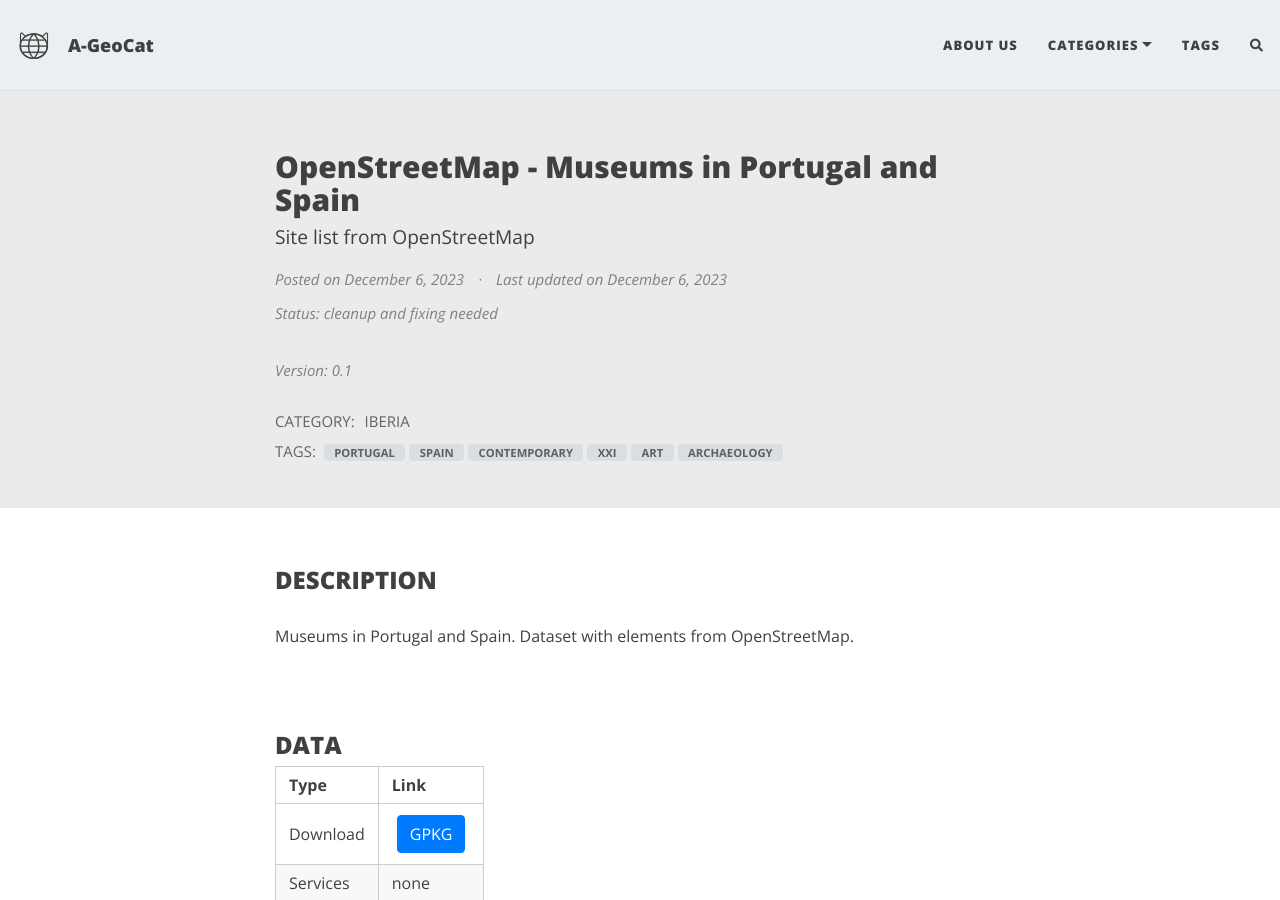
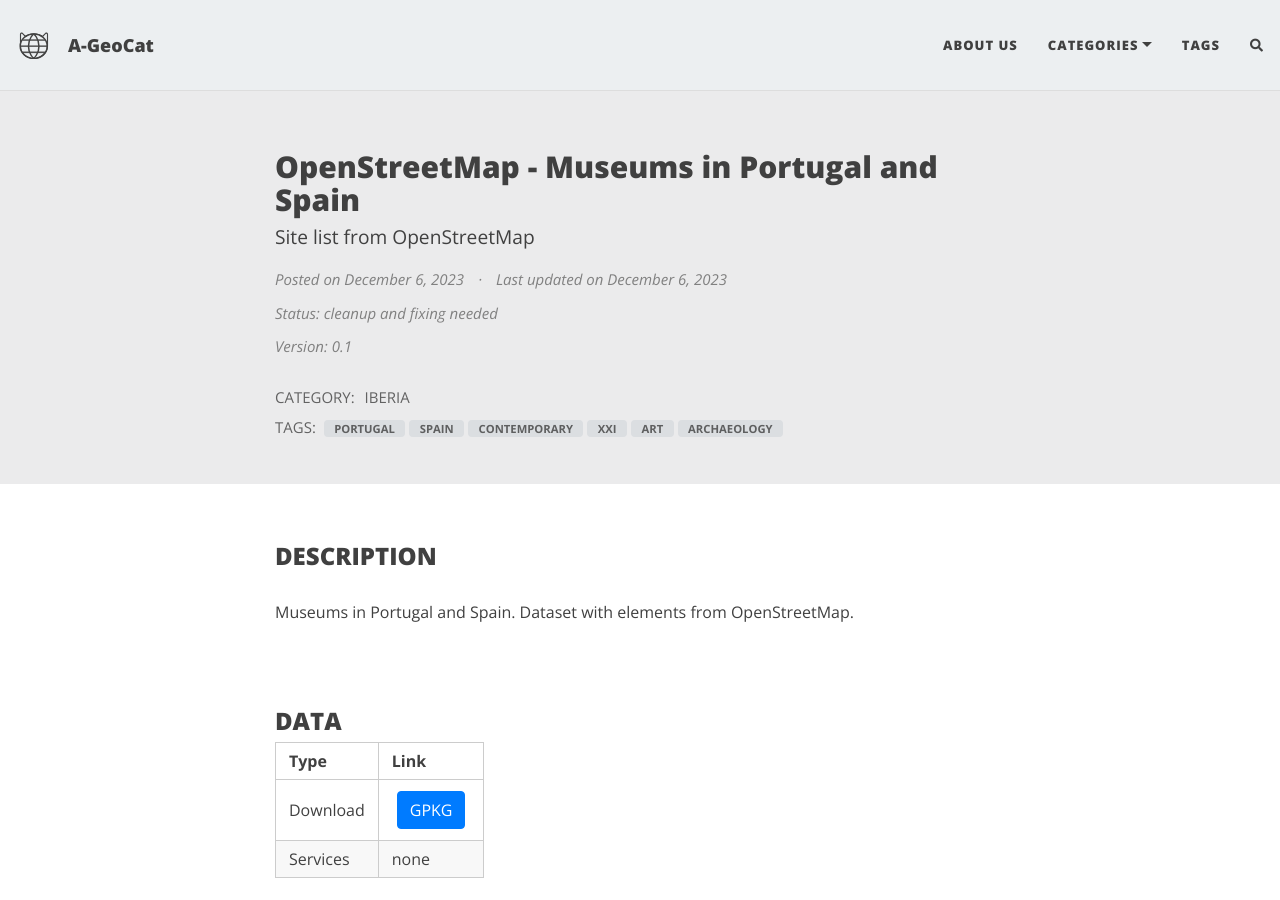
Before and after one commit to projetoalfobre/a-geocat, a Jekyll site: the page built from _posts/2023-12-06-OSM-museums-in-portugal-and-spain.md, in a window 1280 px wide and 900 px high. Built offline with Jekyll 4.4.1, drawn with Linux system fonts in a browser that asks for light colours; nearby versions of some CDN libraries; comment, search, counter and statistics services are not loaded.

Commit message:
Update header.html

```diff
--- a/_includes/header.html
+++ b/_includes/header.html
@@ -65,7 +65,7 @@
             <br><span class="post-meta">Status: {{ page.status | strip_html }}</span><br>
             {% endif%}
             {% if page.version %}
-            <br><span class="post-meta">Version: {{ page.version | strip_html }}</span><br>
+            <span class="post-meta">Version: {{ page.version | strip_html }}</span><br>
             {% endif%}
           {% if page.readtime %}
               {% include readtime.html %}
```
